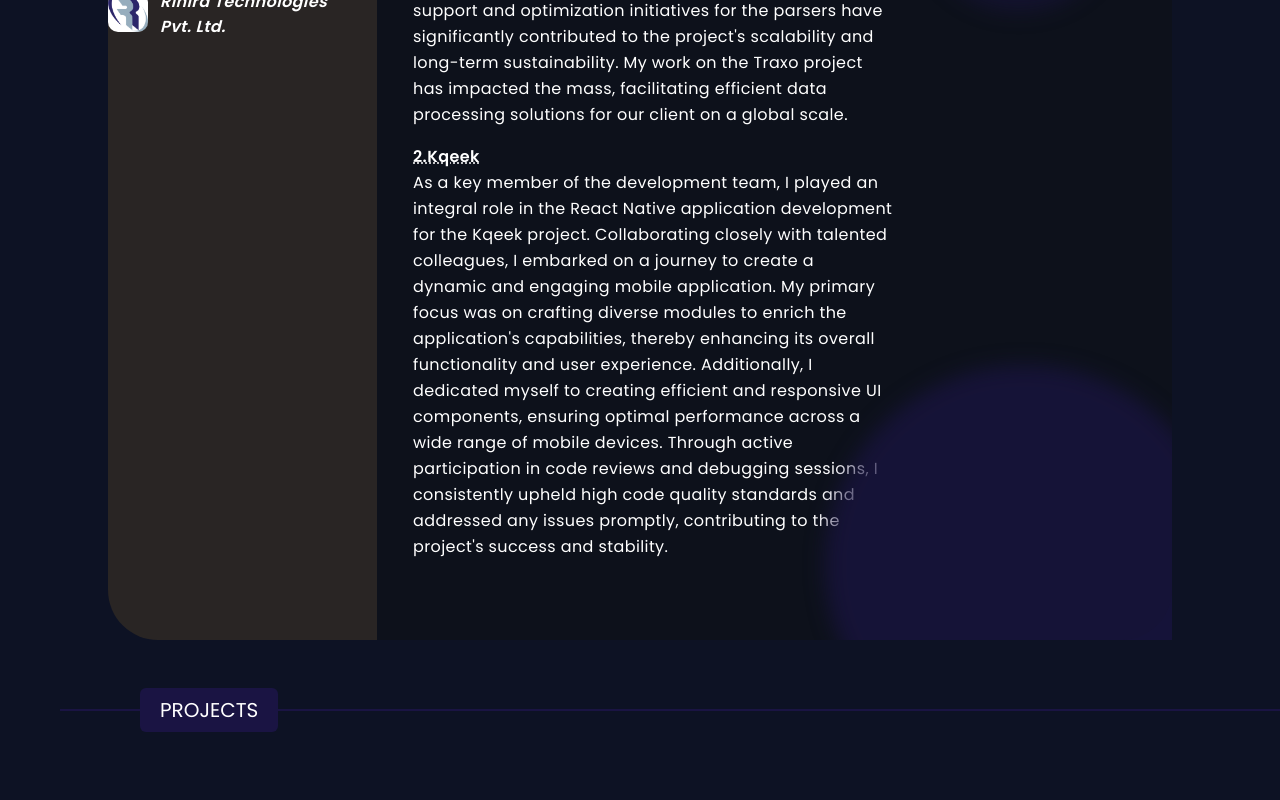
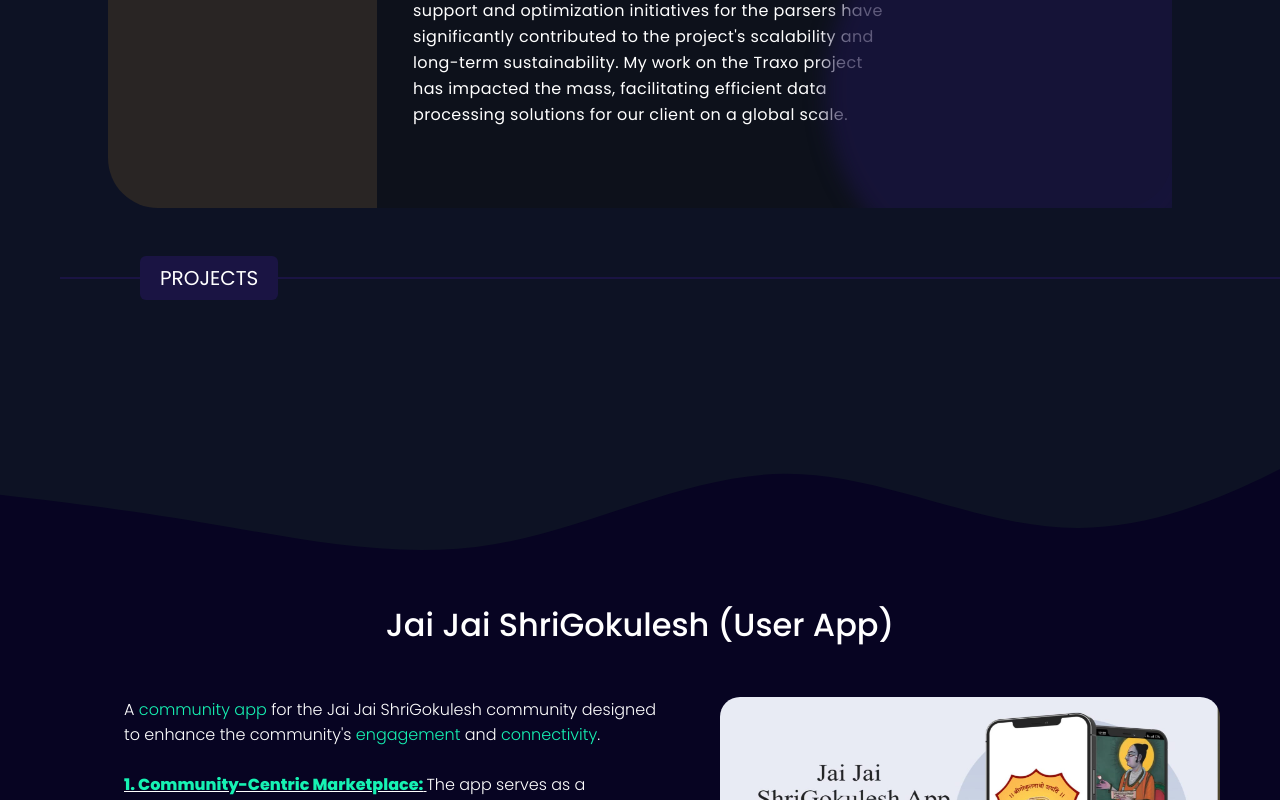
Before and after one commit to ModdSoft/dhyey-portfolio, a React (Create React App) app: page / in a window 1280 px wide. Shown: the part 3499-4299 px from the top of the page. Built offline with nearby package versions, Linux system fonts and the light colour scheme.

Commit message:
Updated work experience
Updated work experience

```diff
--- a/src/components/work/work.js
+++ b/src/components/work/work.js
@@ -47,7 +47,7 @@
                     Software Engineer
                   </div>
                   <div className="company-designation-year">
-                    08/2022 - Present
+                    04/2021 - Present
                   </div>
                 </div>
               </div>
@@ -78,22 +78,6 @@
                 project has impacted the mass, facilitating efficient data
                 processing solutions for our client on a global scale.{" "}
               </div>
-              <div className="company-subheader-text">
-                <div className="subheader-headerTexts">2.Kqeek</div>
-                As a key member of the development team, I played an integral
-                role in the React Native application development for the Kqeek
-                project. Collaborating closely with talented colleagues, I
-                embarked on a journey to create a dynamic and engaging mobile
-                application. My primary focus was on crafting diverse modules to
-                enrich the application's capabilities, thereby enhancing its
-                overall functionality and user experience. Additionally, I
-                dedicated myself to creating efficient and responsive UI
-                components, ensuring optimal performance across a wide range of
-                mobile devices. Through active participation in code reviews and
-                debugging sessions, I consistently upheld high code quality
-                standards and addressed any issues promptly, contributing to the
-                project's success and stability.{" "}
-              </div>
             </div>
             <div className="wbi-secondcontainer">
               <div className="second-topcontainer">
--- a/src/data/personal-data.js
+++ b/src/data/personal-data.js
@@ -18,5 +18,5 @@
   instagram: "https://www.instagram.com/dhyey_modi/",
   linkedIn: "https://www.linkedin.com/in/dhyey-modi-28769b218",
   resume:
-    "https://drive.google.com/file/d/1wt5JgY3_NO_h_lVGfen6WgopYMf5T0Qi/view?usp=sharing",
+    "https://drive.google.com/file/d/14AIIS5jFiDv5Ym7SsZtQKJMPmdVhARhN/view?usp=sharing",
 };
```
